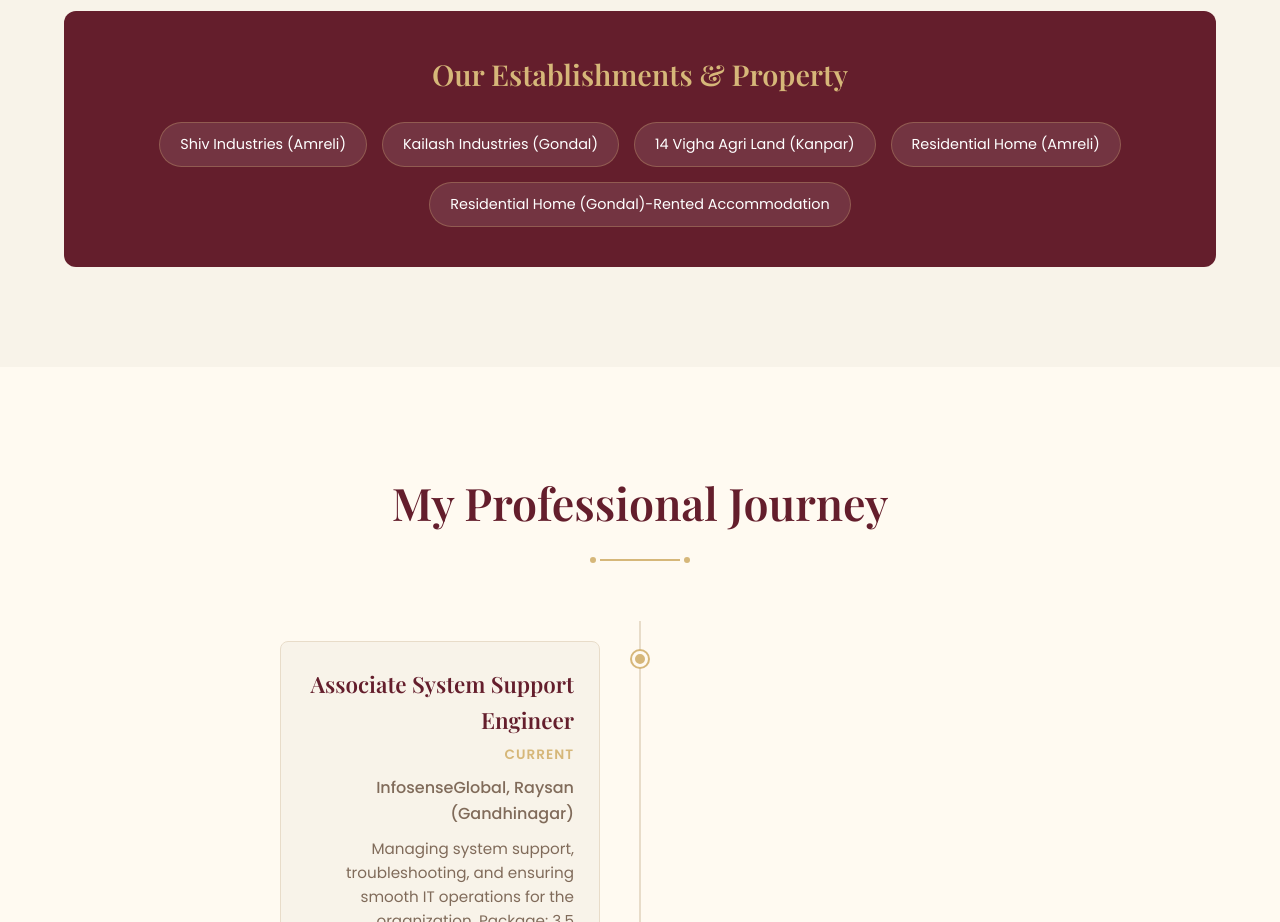
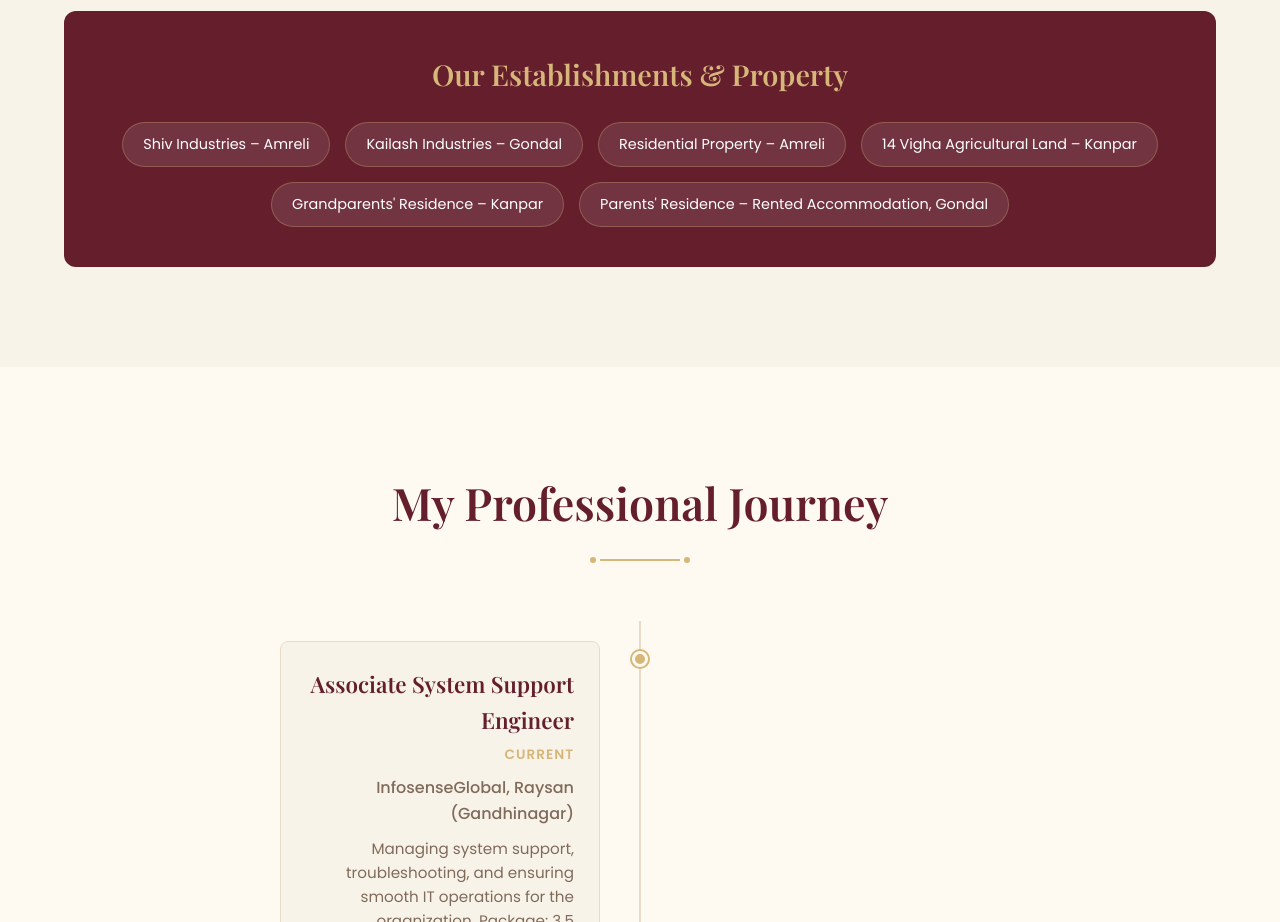
Before and after one commit to Arpitkukadiya/arpit-biodata, a plain HTML site: page index.html in a window 1280 px wide. Shown: the part 2380-3302 px from the top of the page. Drawn offline with nearby package versions, Linux system fonts and the light colour scheme; a web font is replaced by a local one.

Commit message:
new code updated

```diff
--- a/index.html
+++ b/index.html
@@ -146,11 +146,12 @@
             <div class="family-property reveal-up delay-2">
                 <h3>Our Establishments & Property</h3>
                 <div class="property-tags">
-                    <span>Shiv Industries (Amreli)</span>
-                    <span>Kailash Industries (Gondal)</span>
-                    <span>14 Vigha Agri Land (Kanpar)</span>
-                    <span>Residential Home (Amreli)</span>
-                    <span>Residential Home (Gondal)-Rented Accommodation</span>
+                    <span>Shiv Industries – Amreli</span>
+                    <span>Kailash Industries – Gondal</span>
+                    <span>Residential Property – Amreli</span>
+                    <span>14 Vigha Agricultural Land – Kanpar</span>
+                    <span>Grandparents' Residence – Kanpar</span>
+                    <span>Parents' Residence – Rented Accommodation, Gondal</span>
                 </div>
             </div>
         </div>
```
